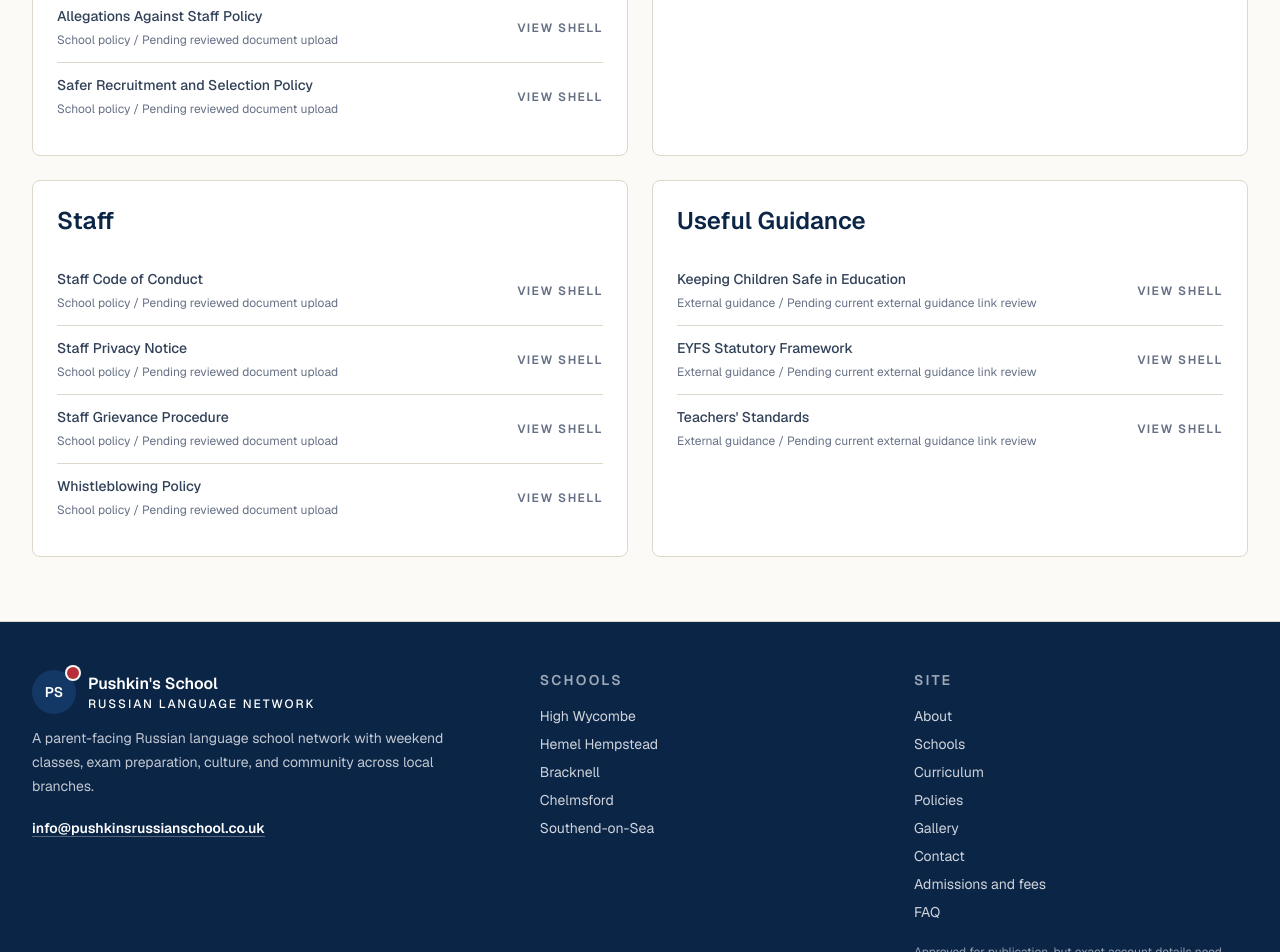
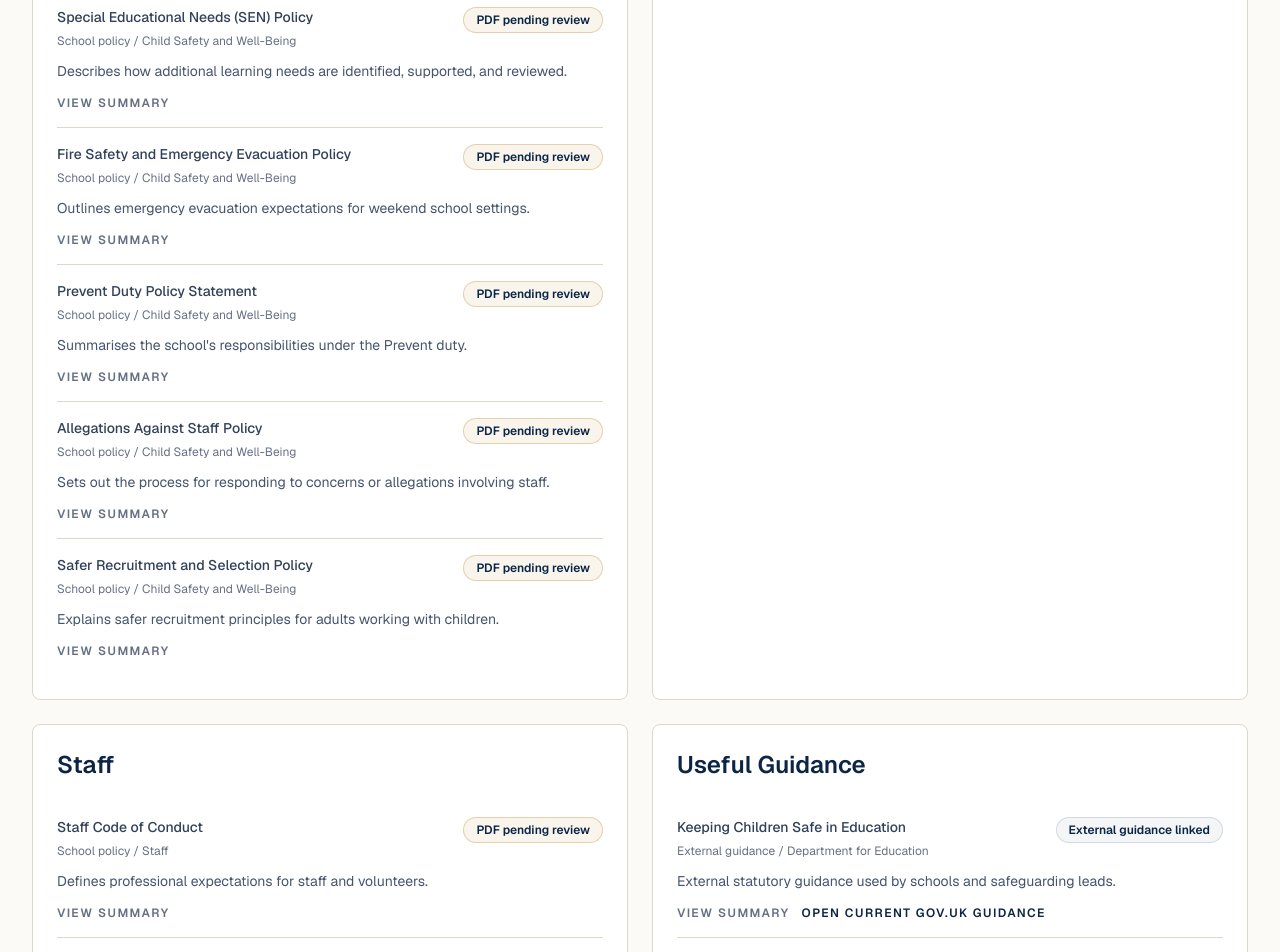
Before and after one commit to AntonV0/pushkins-russian-school, a Next.js app: page /policies in a window 1280 px wide. Shown: the part 1440-2392 px from the top of the page. Built offline with nearby package versions, Linux system fonts and the light colour scheme.

Commit message:
feat(content): prepare policy download model

```diff
--- a/src/app/policies/[slug]/page.tsx
+++ b/src/app/policies/[slug]/page.tsx
@@ -4,7 +4,10 @@ import { Breadcrumbs } from "@/components/site/breadcrumbs";
 import { ButtonLink } from "@/components/site/button-link";
 import { JsonLd } from "@/components/site/json-ld";
 import {
+  getPolicyAction,
   getPolicyBySlug,
+  getPolicyMetadata,
+  getPolicyStatusTone,
   policies,
   policyPublicationChecklist,
 } from "@/data/policies";
@@ -32,7 +35,7 @@ export async function generateMetadata({
 
   return {
     title: policy.title,
-    description: `${policy.title} shell for Pushkin's School. Reviewed document upload pending.`,
+    description: `${policy.title} summary and publication status for Pushkin's School policies.`,
     alternates: {
       canonical: `/policies/${policy.slug}`,
     },
@@ -59,6 +62,7 @@ export default async function PolicyPage({ params }: PolicyPageProps) {
     name: policy.title,
     url: absoluteUrl(`/policies/${policy.slug}`),
     description: policy.summary,
+    inLanguage: "en-GB",
     isPartOf: {
       "@type": "WebSite",
       name: siteConfig.name,
@@ -68,7 +72,10 @@ export default async function PolicyPage({ params }: PolicyPageProps) {
       "@type": "Thing",
       name: policy.documentType,
     },
+    ...(policy.reviewDate ? { dateModified: policy.reviewDate } : {}),
   };
+  const action = getPolicyAction(policy);
+  const metadata = getPolicyMetadata(policy);
 
   return (
     <main>
@@ -90,6 +97,24 @@ export default async function PolicyPage({ params }: PolicyPageProps) {
           <p className="mt-5 max-w-3xl text-lg leading-8 text-slate-600">
             {policy.summary}
           </p>
+          <div className="mt-6 flex flex-wrap items-center gap-3">
+            <span
+              className={`inline-flex items-center rounded-full border px-4 py-2 text-sm font-semibold ${getPolicyStatusTone(policy)}`}
+            >
+              {policy.status}
+            </span>
+            {action ? (
+              <a
+                href={action.href}
+                target={action.isExternal ? "_blank" : undefined}
+                rel={action.isExternal ? "noopener noreferrer" : undefined}
+                download={action.isExternal ? undefined : true}
+                className="inline-flex items-center justify-center rounded-full bg-brand-blue px-5 py-2.5 text-sm font-semibold text-white shadow-sm transition hover:bg-brand-blue-strong focus:outline-none focus:ring-2 focus:ring-brand-blue/30"
+              >
+                {action.label}
+              </a>
+            ) : null}
+          </div>
         </div>
       </section>
 
@@ -97,42 +122,34 @@ export default async function PolicyPage({ params }: PolicyPageProps) {
         <div className="mx-auto grid max-w-7xl gap-8 px-6 lg:grid-cols-[0.85fr_1.15fr] lg:px-8">
           <aside className="bg-surface-muted p-6 sm:p-8">
             <h2 className="text-xl font-semibold text-brand-blue-strong">
-              Document status
+              Document metadata
             </h2>
             <dl className="mt-6 space-y-5 text-sm">
-              <div>
-                <dt className="font-semibold text-brand-blue-strong">Audience</dt>
-                <dd className="mt-1 text-slate-600">{policy.audience}</dd>
-              </div>
-              <div>
-                <dt className="font-semibold text-brand-blue-strong">
-                  Document type
-                </dt>
-                <dd className="mt-1 text-slate-600">{policy.documentType}</dd>
-              </div>
-              <div>
-                <dt className="font-semibold text-brand-blue-strong">Status</dt>
-                <dd className="mt-1 text-slate-600">{policy.status}</dd>
-              </div>
-              <div>
-                <dt className="font-semibold text-brand-blue-strong">
-                  Review note
-                </dt>
-                <dd className="mt-1 text-slate-600">{policy.reviewCadence}</dd>
-              </div>
+              {metadata.map((item) => (
+                <div key={item.label}>
+                  <dt className="font-semibold text-brand-blue-strong">
+                    {item.label}
+                  </dt>
+                  <dd className="mt-1 text-slate-600">{item.value}</dd>
+                </div>
+              ))}
             </dl>
           </aside>
 
           <div className="rounded-lg border border-border-soft bg-surface p-6 sm:p-8">
             <h2 className="text-2xl font-semibold text-brand-blue-strong">
-              What this page will include
+              Parent summary
             </h2>
             <p className="mt-4 text-sm leading-6 text-slate-600">
-              This shell is ready for the approved document, a short parent-safe
-              summary, the review date, and the final download or external
-              guidance link.
+              {policy.statusDescription}
             </p>
-            <ul className="mt-6 space-y-4 text-sm leading-6 text-slate-700">
+            <p className="mt-4 text-sm leading-6 text-slate-600">
+              {policy.reviewCadence}
+            </p>
+            <h3 className="mt-8 text-sm font-semibold uppercase tracking-[0.14em] text-brand-red">
+              Publication checklist
+            </h3>
+            <ul className="mt-4 space-y-4 text-sm leading-6 text-slate-700">
               {policyPublicationChecklist.map((item) => (
                 <li key={item} className="border-l border-brand-gold pl-4">
                   {item}
@@ -143,9 +160,21 @@ export default async function PolicyPage({ params }: PolicyPageProps) {
               <ButtonLink href="/policies" variant="secondary">
                 Back to policy index
               </ButtonLink>
-              <span className="inline-flex items-center justify-center rounded-full border border-border-soft px-5 py-3 text-sm font-semibold text-muted">
-                Download pending review
-              </span>
+              {action ? (
+                <a
+                  href={action.href}
+                  target={action.isExternal ? "_blank" : undefined}
+                  rel={action.isExternal ? "noopener noreferrer" : undefined}
+                  download={action.isExternal ? undefined : true}
+                  className="inline-flex items-center justify-center rounded-full bg-brand-blue px-5 py-3 text-sm font-semibold text-white shadow-sm transition hover:bg-brand-blue-strong focus:outline-none focus:ring-2 focus:ring-brand-blue/30"
+                >
+                  {action.label}
+                </a>
+              ) : (
+                <span className="inline-flex items-center justify-center rounded-full border border-border-soft px-5 py-3 text-sm font-semibold text-muted">
+                  Download pending review
+                </span>
+              )}
             </div>
           </div>
         </div>
--- a/src/app/policies/page.tsx
+++ b/src/app/policies/page.tsx
@@ -2,7 +2,14 @@ import type { Metadata } from "next";
 import Link from "next/link";
 import { MetricStrip } from "@/components/site/metric-strip";
 import { SectionIntro } from "@/components/site/section-intro";
-import { policies, policyGroups, policyIndexNotes } from "@/data/policies";
+import {
+  getPolicyAction,
+  getPolicyAvailabilitySummary,
+  getPolicyStatusTone,
+  policies,
+  policyGroups,
+  policyIndexNotes,
+} from "@/data/policies";
 
 export const metadata: Metadata = {
   title: "Policies",
@@ -20,6 +27,8 @@ export const metadata: Metadata = {
 };
 
 export default function PoliciesPage() {
+  const availableActions = policies.filter((policy) => getPolicyAction(policy));
+
   return (
     <main>
       <section className="border-b border-border-soft bg-surface py-16 sm:py-20">
@@ -41,7 +50,7 @@ export default function PoliciesPage() {
             metrics={[
               { label: "Groups", value: policyGroups.length },
               { label: "Policies", value: policies.length },
-              { label: "Downloads", value: "Pending" },
+              { label: "Available links", value: availableActions.length },
             ]}
           />
         </div>
@@ -82,11 +91,12 @@ export default function PoliciesPage() {
                   {group.title}
                 </h2>
                 <ul className="mt-5 divide-y divide-border-soft text-sm">
-                  {group.policies.map((policy) => (
-                    <li
-                      key={policy.slug}
-                      className="grid gap-2 py-3 sm:grid-cols-[1fr_auto] sm:items-center"
-                    >
+                  {group.policies.map((policy) => {
+                    const action = getPolicyAction(policy);
+
+                    return (
+                      <li key={policy.slug} className="py-4">
+                        <div className="grid gap-3 sm:grid-cols-[1fr_auto] sm:items-start">
                           <div>
                             <Link
                               href={`/policies/${policy.slug}`}
@@ -95,17 +105,44 @@ export default function PoliciesPage() {
                               {policy.title}
                             </Link>
                             <p className="mt-1 text-xs leading-5 text-muted">
-                          {policy.documentType} / {policy.status}
+                              {policy.documentType} / {policy.owner}
                             </p>
                           </div>
+                          <span
+                            className={`inline-flex w-fit items-center rounded-full border px-3 py-1 text-xs font-semibold ${getPolicyStatusTone(policy)}`}
+                          >
+                            {getPolicyAvailabilitySummary(policy)}
+                          </span>
+                        </div>
+                        <p className="mt-2 text-sm leading-6 text-slate-600">
+                          {policy.summary}
+                        </p>
+                        <div className="mt-3 flex flex-wrap items-center gap-3">
                           <Link
                             href={`/policies/${policy.slug}`}
-                        className="shrink-0 text-xs font-semibold uppercase tracking-[0.12em] text-muted hover:text-brand-red"
+                            className="text-xs font-semibold uppercase tracking-[0.12em] text-muted hover:text-brand-red"
                           >
-                        View shell
+                            View summary
                           </Link>
+                          {action ? (
+                            <a
+                              href={action.href}
+                              target={action.isExternal ? "_blank" : undefined}
+                              rel={
+                                action.isExternal
+                                  ? "noopener noreferrer"
+                                  : undefined
+                              }
+                              download={action.isExternal ? undefined : true}
+                              className="text-xs font-semibold uppercase tracking-[0.12em] text-brand-blue-strong hover:text-brand-red"
+                            >
+                              {action.label}
+                            </a>
+                          ) : null}
+                        </div>
                       </li>
-                  ))}
+                    );
+                  })}
                 </ul>
               </section>
             ))}
--- a/src/data/policies.ts
+++ b/src/data/policies.ts
@@ -3,15 +3,31 @@ export type PolicyGroup = {
   policies: Policy[];
 };
 
+export type PolicyPublicationStatus =
+  | "pending-review"
+  | "reviewed-public"
+  | "external-current"
+  | "external-review-needed";
+
 export type Policy = {
   title: string;
   slug: string;
   group: string;
+  owner: string;
   documentType: "School policy" | "External guidance";
   summary: string;
   audience: string;
+  publicationStatus: PolicyPublicationStatus;
   status: string;
+  statusDescription: string;
   reviewCadence: string;
+  reviewDate?: string;
+  nextReviewDate?: string;
+  version?: string;
+  pdfPath?: string;
+  externalGuidanceUrl?: string;
+  externalGuidanceLabel?: string;
+  externalGuidanceLastChecked?: string;
 };
 
 const policySummaries: Record<string, string> = {
@@ -56,10 +72,77 @@ const policySummaries: Record<string, string> = {
 function slugifyPolicy(title: string) {
   return title
     .toLowerCase()
-    .replace(/['’]/g, "")
+    .replace(/['\u2019]/g, "")
     .replace(/[^a-z0-9]+/g, "-")
     .replace(/^-|-$/g, "");
 }
+
+const pendingSchoolPolicyMetadata: Pick<
+  Policy,
+  "publicationStatus" | "status" | "statusDescription" | "reviewCadence" | "version"
+> = {
+  publicationStatus: "pending-review",
+  status: "Reviewed PDF pending",
+  statusDescription:
+    "The public summary is ready, but the formal policy PDF will only be linked after the document is reviewed and approved for publication.",
+  reviewCadence: "Confirm document owner, version, and review date before launch.",
+  version: "Publication shell",
+};
+
+const externalGuidanceOverrides: Record<
+  string,
+  Pick<
+    Policy,
+    | "externalGuidanceUrl"
+    | "externalGuidanceLabel"
+    | "externalGuidanceLastChecked"
+    | "publicationStatus"
+    | "status"
+    | "statusDescription"
+    | "reviewCadence"
+    | "version"
+  >
+> = {
+  "Keeping Children Safe in Education": {
+    externalGuidanceUrl:
+      "https://www.gov.uk/government/publications/keeping-children-safe-in-education--2",
+    externalGuidanceLabel: "Open current GOV.UK guidance",
+    externalGuidanceLastChecked: "2026-04-28",
+    publicationStatus: "external-current",
+    status: "Current external guidance linked",
+    statusDescription:
+      "This page links to the current Department for Education publication page rather than hosting a local copy.",
+    reviewCadence:
+      "Check the GOV.UK publication page before each safeguarding review cycle and before launch.",
+    version: "GOV.UK publication page",
+  },
+  "EYFS Statutory Framework": {
+    externalGuidanceUrl:
+      "https://www.gov.uk/government/publications/early-years-foundation-stage-framework--2",
+    externalGuidanceLabel: "Open current GOV.UK framework",
+    externalGuidanceLastChecked: "2026-04-28",
+    publicationStatus: "external-current",
+    status: "Current external guidance linked",
+    statusDescription:
+      "This page links to the Department for Education EYFS framework page for the current provider guidance.",
+    reviewCadence:
+      "Check the GOV.UK publication page before referencing early years requirements publicly.",
+    version: "GOV.UK publication page",
+  },
+  "Teachers' Standards": {
+    externalGuidanceUrl:
+      "https://www.gov.uk/government/publications/teachers-standards",
+    externalGuidanceLabel: "Open current GOV.UK standards",
+    externalGuidanceLastChecked: "2026-04-28",
+    publicationStatus: "external-current",
+    status: "Current external guidance linked",
+    statusDescription:
+      "This page links to the Department for Education Teachers' Standards publication page.",
+    reviewCadence:
+      "Check the GOV.UK publication page before staff policy or recruitment content is finalized.",
+    version: "GOV.UK publication page",
+  },
+};
 
 function createPolicies(
   group: string,
@@ -71,17 +154,26 @@ function createPolicies(
     title,
     slug: slugifyPolicy(title),
     group,
+    owner:
+      documentType === "External guidance"
+        ? "Department for Education"
+        : group,
     documentType,
     audience,
     summary: policySummaries[title],
-    status:
-      documentType === "External guidance"
-        ? "Pending current external guidance link review"
-        : "Pending reviewed document upload",
-    reviewCadence:
-      documentType === "External guidance"
-        ? "Check source guidance before publication"
-        : "Confirm owner and review date before publication",
+    ...(documentType === "External guidance"
+      ? externalGuidanceOverrides[title] ?? {
+          publicationStatus: "external-review-needed" as const,
+          status: "External guidance link pending review",
+          statusDescription:
+            "The guidance source still needs to be checked before a public link is shown.",
+          reviewCadence: "Check source guidance before publication.",
+          version: "External source pending review",
+        }
+      : pendingSchoolPolicyMetadata),
+    reviewDate: undefined,
+    nextReviewDate: undefined,
+    pdfPath: undefined,
   }));
 }
 
@@ -141,10 +233,81 @@ export const policyPublicationChecklist = [
 ];
 
 export const policyIndexNotes = [
-  "Policy files will be downloaded or updated in a later content pass.",
+  "Policy summaries are public-ready, but formal school PDFs remain pending until reviewed.",
   "Unreviewed policy documents are intentionally not linked from the public site.",
-  "External guidance links should point to current official sources once verified.",
+  "External guidance links point to official GOV.UK publication pages that should be checked before launch.",
 ];
+
+export function getPolicyAction(policy: Policy) {
+  if (policy.pdfPath && policy.publicationStatus === "reviewed-public") {
+    return {
+      href: policy.pdfPath,
+      label: "Download PDF",
+      description: "Reviewed public document",
+      isExternal: false,
+    };
+  }
+
+  if (
+    policy.externalGuidanceUrl &&
+    policy.publicationStatus === "external-current"
+  ) {
+    return {
+      href: policy.externalGuidanceUrl,
+      label: policy.externalGuidanceLabel ?? "Open guidance",
+      description: "Current external guidance",
+      isExternal: true,
+    };
+  }
+
+  return null;
+}
+
+export function getPolicyMetadata(policy: Policy) {
+  return [
+    { label: "Audience", value: policy.audience },
+    { label: "Owner or category", value: policy.owner },
+    { label: "Document type", value: policy.documentType },
+    { label: "Publication status", value: policy.status },
+    { label: "Version", value: policy.version ?? "To be confirmed" },
+    { label: "Review date", value: policy.reviewDate ?? "To be confirmed" },
+    { label: "Next review", value: policy.nextReviewDate ?? "To be confirmed" },
+    ...(policy.externalGuidanceLastChecked
+      ? [
+          {
+            label: "External link checked",
+            value: policy.externalGuidanceLastChecked,
+          },
+        ]
+      : []),
+  ];
+}
+
+export function getPolicyStatusTone(policy: Policy) {
+  if (policy.publicationStatus === "reviewed-public") {
+    return "border-emerald-200 bg-emerald-50 text-emerald-800";
+  }
+
+  if (policy.publicationStatus === "external-current") {
+    return "border-brand-blue/15 bg-brand-blue/5 text-brand-blue-strong";
+  }
+
+  return "border-brand-gold/40 bg-brand-gold/10 text-brand-blue-strong";
+}
+
+export function getPolicyAvailabilitySummary(policy: Policy) {
+  if (policy.publicationStatus === "reviewed-public") {
+    return "Formal PDF available";
+  }
+
+  if (policy.publicationStatus === "external-current") {
+    return "External guidance linked";
+  }
+
+  return policy.documentType === "External guidance"
+    ? "External link pending"
+    : "PDF pending review";
+}
 
 export function getPolicyBySlug(slug: string) {
   return policies.find((policy) => policy.slug === slug);
```
Lines whose indentation alone changed are shown as unchanged.
